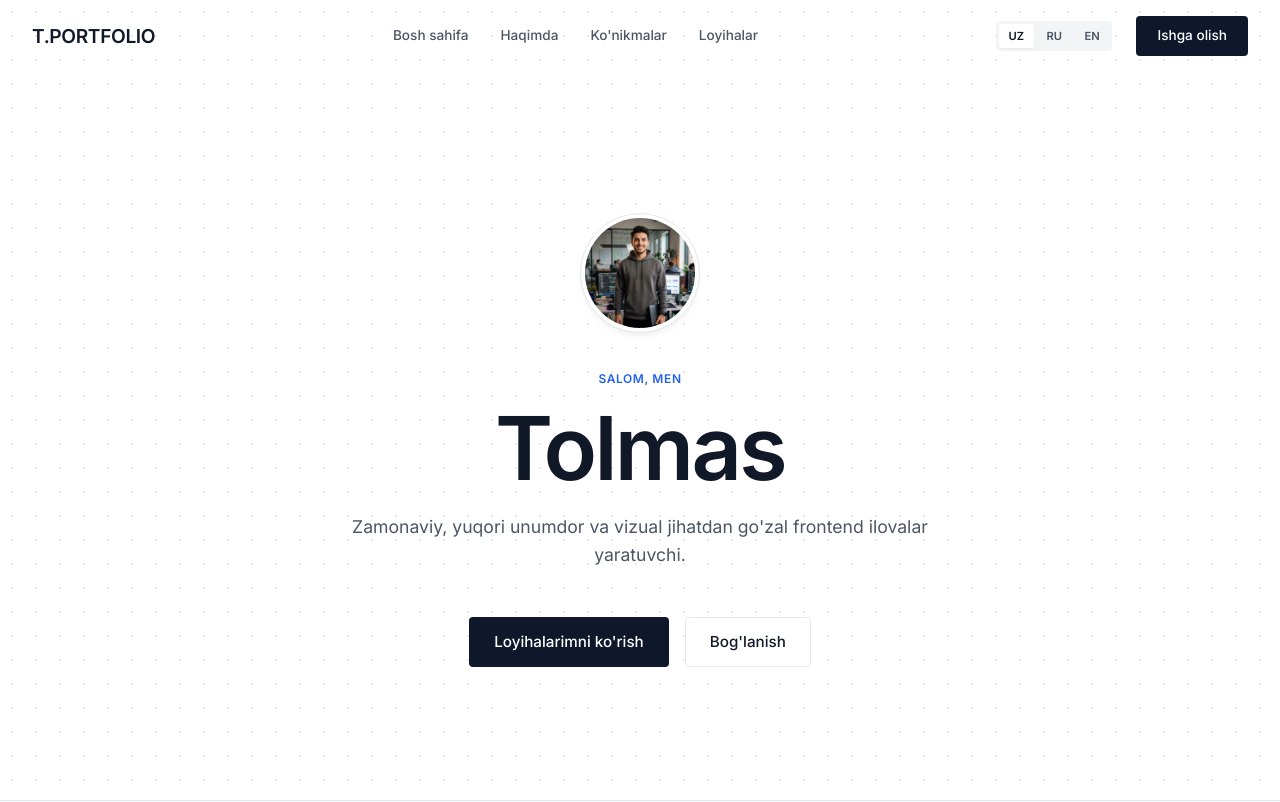
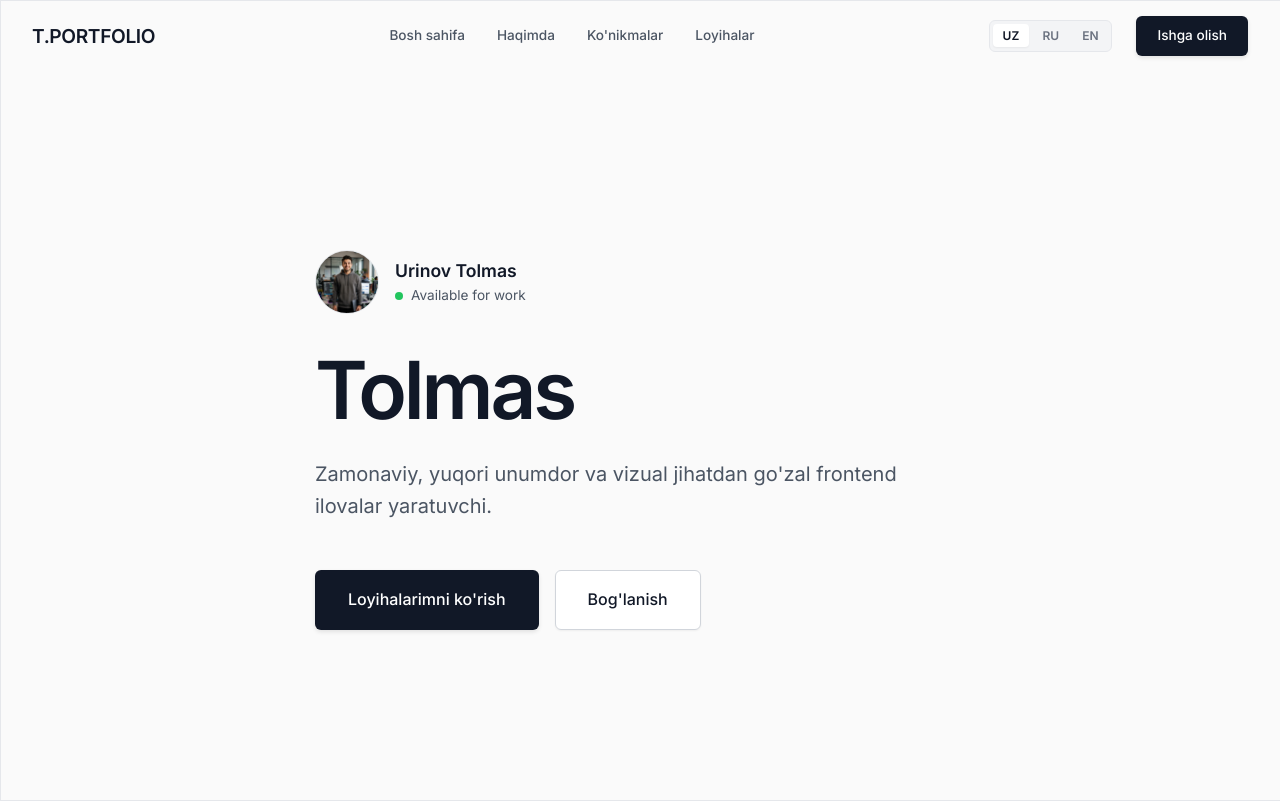
Before and after one commit to Tolmas001/frontend_portfolio, a React (Vite) app: page / in a window 1280 px wide. Shown: the top 802 px of the page. Built offline with nearby package versions, Linux system fonts and the light colour scheme.

Commit message:
feat: overhaul UI design with new grid background, updated styling variables, and enhanced scroll reveal animations

```diff
--- a/src/App.jsx
+++ b/src/App.jsx
@@ -7,8 +7,11 @@ import Projects from './components/Projects';
 import Contact from './components/Contact';
 import Footer from './components/Footer';
 import { LanguageProvider } from './LanguageContext';
+import { useScrollRevealAll } from './hooks/useScrollReveal';
 
 function App() {
+  useScrollRevealAll();
+
   return (
     <LanguageProvider>
       <Navbar />
--- a/src/components/Hero.jsx
+++ b/src/components/Hero.jsx
@@ -6,7 +6,7 @@ const Hero = () => {
   const { t } = useLang();
 
   return (
-    <section id="home" className="dot-bg" style={{
+    <section id="home" style={{
       minHeight: '100vh',
       display: 'flex',
       alignItems: 'center',
@@ -14,65 +14,67 @@ const Hero = () => {
       position: 'relative',
       paddingTop: '80px',
     }}>
-      <div className="container" style={{ position: 'relative', zIndex: 2, textAlign: 'center' }}>
+      <div className="container" style={{ position: 'relative', zIndex: 2 }}>
 
-        {/* Avatar */}
-        <div className="animate-slide-up" style={{ margin: '0 auto 2rem', display: 'flex', justifyContent: 'center' }}>
-          <div style={{
-            width: '120px', height: '120px',
+        <div style={{ maxWidth: '800px' }}>
+          {/* Avatar & Status */}
+          <div className="animate-slide-up" style={{ display: 'flex', alignItems: 'center', gap: '1rem', marginBottom: '2rem' }}>
+            <img src={avatar} alt="Tolmas" style={{
+              width: '64px', height: '64px',
               borderRadius: '50%',
+              objectFit: 'cover',
               border: '1px solid var(--border-color)',
-            padding: '4px',
-            background: '#fff',
-            boxShadow: 'var(--shadow-md)',
-            position: 'relative',
-          }}>
-            <img src={avatar} alt="Tolmas" style={{
-              width: '100%', height: '100%',
-              objectFit: 'cover',
-              borderRadius: '50%',
-              backgroundColor: 'var(--bg-secondary)',
             }} />
+            <div>
+              <div style={{ fontWeight: '600', color: 'var(--text-primary)', fontSize: '1.1rem' }}>Urinov Tolmas</div>
+              <div style={{ display: 'flex', alignItems: 'center', gap: '0.5rem', fontSize: '0.85rem', color: 'var(--text-secondary)' }}>
+                <span style={{ width: '8px', height: '8px', borderRadius: '50%', background: '#22c55e', display: 'inline-block' }}></span>
+                Available for work
+              </div>
             </div>
           </div>
 
-        {/* Greeting tag */}
-        <div className="animate-slide-up delay-1 section-tag">
-          {t.hero.greeting}
-        </div>
-
-        {/* Giant name */}
-        <h1 className="animate-slide-up delay-2" style={{
-          fontSize: 'clamp(3rem, 8vw, 5.5rem)',
+          {/* Giant name / Headline */}
+          <h1 style={{
+            fontSize: 'clamp(3rem, 7vw, 5rem)',
             lineHeight: '1.1',
-          marginBottom: '1rem',
+            marginBottom: '1.5rem',
             color: 'var(--text-primary)',
-          letterSpacing: '-0.03em',
+            letterSpacing: '-0.04em',
+            animation: 'slideUpFade 0.8s ease 0.1s forwards',
+            opacity: 0,
           }}>
             {t.hero.name}
           </h1>
 
           {/* Subtitle */}
-        <p className="animate-slide-up delay-3" style={{
-          fontSize: '1.1rem',
+          <p style={{
+            fontSize: '1.25rem',
+            lineHeight: '1.6',
             color: 'var(--text-secondary)',
-          maxWidth: '600px',
-          margin: '0 auto 3rem',
+            maxWidth: '650px',
+            marginBottom: '3rem',
+            animation: 'slideUpFade 0.8s ease 0.2s forwards',
+            opacity: 0,
           }}>
             {t.hero.subtitle}
           </p>
 
           {/* CTA Buttons */}
-        <div className="animate-slide-up delay-4" style={{
-          display: 'flex', gap: '1rem', justifyContent: 'center', flexWrap: 'wrap',
+          <div style={{
+            display: 'flex', gap: '1rem', flexWrap: 'wrap',
+            animation: 'slideUpFade 0.8s ease 0.3s forwards',
+            opacity: 0,
           }}>
-          <a href="#projects" className="btn btn-primary">
+            <a href="#projects" className="btn btn-primary" style={{ padding: '1rem 2rem', fontSize: '1rem' }}>
               {t.hero.cta_work}
             </a>
-          <a href="#contact" className="btn btn-outline">
+            <a href="#contact" className="btn btn-outline" style={{ padding: '1rem 2rem', fontSize: '1rem' }}>
               {t.hero.cta_talk}
             </a>
           </div>
+        </div>
+
       </div>
     </section>
   );
--- a/src/components/Navbar.jsx
+++ b/src/components/Navbar.jsx
@@ -22,9 +22,8 @@ const Navbar = () => {
       justifyContent: 'space-between',
       alignItems: 'center',
       padding: '1rem 2rem',
-      background: scrolled ? 'rgba(255,255,255,0.95)' : 'transparent',
-      backdropFilter: scrolled ? 'blur(10px)' : 'none',
-      borderBottom: scrolled ? '1px solid var(--border-color)' : '1px solid transparent',
+      background: scrolled ? 'rgba(255,255,255,0.98)' : 'transparent',
+      borderBottom: scrolled ? '1px solid #e5e7eb' : '1px solid transparent',
       transition: 'all 0.3s ease',
     }}>
       <div style={{
--- a/src/index.css
+++ b/src/index.css
@@ -44,7 +44,12 @@ html {
 }
 
 body {
-  background-color: var(--bg-color);
+  background-color: #fafafa;
+  background-image:
+    linear-gradient(#e5e7eb 1px, transparent 1px),
+    linear-gradient(90deg, #e5e7eb 1px, transparent 1px);
+  background-size: 32px 32px;
+  background-attachment: fixed;
   color: var(--text-primary);
   font-family: var(--font-body);
   line-height: 1.6;
@@ -54,9 +59,9 @@ body {
 }
 
 ::-webkit-scrollbar { width: 8px; }
-::-webkit-scrollbar-track { background: var(--bg-color); }
-::-webkit-scrollbar-thumb { background: var(--border-hover); border-radius: 4px; }
-::-webkit-scrollbar-thumb:hover { background: var(--text-muted); }
+::-webkit-scrollbar-track { background: transparent; }
+::-webkit-scrollbar-thumb { background: #cbd5e1; border-radius: 4px; }
+::-webkit-scrollbar-thumb:hover { background: #94a3b8; }
 
 h1, h2, h3, h4 {
   font-family: var(--font-heading);
@@ -78,15 +83,19 @@ button { cursor: pointer; border: none; outline: none; background: none; font-fa
 }
 
 .section-padding { padding: 8rem 0; }
-.section-alt { background: var(--bg-secondary); border-top: 1px solid var(--border-color); border-bottom: 1px solid var(--border-color); }
+.section-alt {
+  background: #ffffff;
+  border-top: 1px solid #e5e7eb;
+  border-bottom: 1px solid #e5e7eb;
+}
 
 /* ==================== BUTTONS ==================== */
 .btn {
   padding: 0.75rem 1.5rem;
-  border-radius: var(--radius-sm);
+  border-radius: 6px;
   font-weight: 500;
   font-size: 0.95rem;
-  transition: var(--transition-fast);
+  transition: all 0.2s ease;
   display: inline-flex;
   align-items: center;
   gap: 0.5rem;
@@ -95,25 +104,27 @@ button { cursor: pointer; border: none; outline: none; background: none; font-fa
 }
 
 .btn-primary {
-  background: var(--primary-color);
+  background: #111827;
   color: white;
+  box-shadow: 0 2px 4px rgba(0,0,0,0.1);
 }
 
 .btn-primary:hover {
-  background: var(--primary-light);
+  background: #1f2937;
   transform: translateY(-1px);
-  box-shadow: var(--shadow-md);
+  box-shadow: 0 4px 6px rgba(0,0,0,0.1);
 }
 
 .btn-outline {
-  border: 1px solid var(--border-color);
-  color: var(--text-primary);
-  background: white;
+  background: #ffffff;
+  border: 1px solid #d1d5db;
+  color: #111827;
+  box-shadow: 0 1px 2px rgba(0,0,0,0.05);
 }
 
 .btn-outline:hover {
-  background: var(--bg-secondary);
-  border-color: var(--text-secondary);
+  background: #f9fafb;
+  border-color: #9ca3af;
 }
 
 /* ==================== SECTION HEADER ==================== */
@@ -127,7 +138,7 @@ button { cursor: pointer; border: none; outline: none; background: none; font-fa
   font-weight: 600;
   letter-spacing: 0.05em;
   text-transform: uppercase;
-  color: var(--secondary-color);
+  color: #4b5563;
   margin-bottom: 0.75rem;
 }
 
@@ -164,23 +175,24 @@ button { cursor: pointer; border: none; outline: none; background: none; font-fa
 
 /* ==================== CARDS ==================== */
 .project-card {
-  border-radius: var(--radius-md);
+  border-radius: 8px;
   overflow: hidden;
-  background: #fff;
-  border: 1px solid var(--border-color);
-  transition: var(--transition-slow);
+  background: #ffffff;
+  border: 1px solid #e5e7eb;
+  box-shadow: 0 1px 3px rgba(0,0,0,0.05);
+  transition: all 0.2s ease;
   display: flex;
   flex-direction: column;
 }
 
 .project-card:hover {
-  box-shadow: var(--shadow-lg);
+  box-shadow: 0 10px 15px -3px rgba(0,0,0,0.1);
   transform: translateY(-4px);
 }
 
 .project-card-img-wrap {
   height: 220px;
-  border-bottom: 1px solid var(--border-color);
+  border-bottom: 1px solid #e5e7eb;
   overflow: hidden;
 }
 
@@ -188,10 +200,7 @@ button { cursor: pointer; border: none; outline: none; background: none; font-fa
   width: 100%;
   height: 100%;
   object-fit: cover;
-  transition: transform 0.6s ease;
 }
-
-.project-card:hover img { transform: scale(1.03); }
 
 .project-card-body {
   padding: 1.5rem;
@@ -200,42 +209,44 @@ button { cursor: pointer; border: none; outline: none; background: none; font-fa
 
 /* ==================== SKILL CARD ==================== */
 .skill-card {
-  border-radius: var(--radius-md);
+  border-radius: 8px;
   padding: 1.5rem;
-  background: #fff;
-  border: 1px solid var(--border-color);
-  transition: var(--transition-fast);
+  background: #ffffff;
+  border: 1px solid #e5e7eb;
+  box-shadow: 0 1px 3px rgba(0,0,0,0.05);
+  transition: all 0.2s ease;
 }
 
 .skill-card:hover {
-  border-color: var(--text-muted);
-  box-shadow: var(--shadow-md);
+  border-color: #d1d5db;
+  box-shadow: 0 4px 6px -1px rgba(0,0,0,0.1);
 }
 
 /* ==================== FORM INPUTS ==================== */
 .form-input {
   width: 100%;
   padding: 0.75rem 1rem;
-  background: #fff;
-  border: 1px solid var(--border-color);
-  border-radius: var(--radius-sm);
+  background: #ffffff;
+  border: 1px solid #d1d5db;
+  border-radius: 6px;
   color: var(--text-primary);
   outline: none;
   font-family: var(--font-body);
   font-size: 0.95rem;
-  transition: var(--transition-fast);
+  box-shadow: 0 1px 2px rgba(0,0,0,0.05);
+  transition: all 0.2s ease;
 }
 
 .form-input:focus {
-  border-color: var(--primary-color);
-  box-shadow: 0 0 0 1px var(--primary-color);
+  border-color: #2563eb;
+  box-shadow: 0 0 0 3px rgba(37,99,235,0.2);
 }
 
 .form-label {
   display: block;
   font-size: 0.85rem;
   font-weight: 500;
-  color: var(--text-primary);
+  color: #374151;
   margin-bottom: 0.4rem;
 }
 
@@ -243,39 +254,34 @@ button { cursor: pointer; border: none; outline: none; background: none; font-fa
 .tag-pill {
   font-size: 0.75rem;
   font-weight: 500;
-  padding: 0.2rem 0.6rem;
-  background: var(--bg-tertiary);
-  border: 1px solid var(--border-color);
-  border-radius: var(--radius-sm);
-  color: var(--text-secondary);
+  padding: 0.25rem 0.6rem;
+  background: #f3f4f6;
+  border: 1px solid #e5e7eb;
+  border-radius: 4px;
+  color: #4b5563;
 }
 
 /* ==================== LANG SWITCHER ==================== */
 .lang-switcher {
   display: flex;
-  gap: 0.2rem;
-  background: var(--bg-tertiary);
-  border-radius: var(--radius-sm);
+  gap: 0.25rem;
+  background: #f3f4f6;
+  border: 1px solid #e5e7eb;
+  border-radius: 6px;
   padding: 0.2rem;
 }
 
 .lang-btn {
-  font-size: 0.7rem;
+  font-size: 0.75rem;
   font-weight: 600;
-  padding: 0.3rem 0.6rem;
-  border-radius: 3px;
-  color: var(--text-secondary);
-  transition: var(--transition-fast);
+  padding: 0.25rem 0.6rem;
+  border-radius: 4px;
+  color: #6b7280;
+  transition: all 0.2s ease;
 }
 
 .lang-btn.active {
-  background: #fff;
-  color: var(--text-primary);
-  box-shadow: var(--shadow-sm);
+  background: #ffffff;
+  color: #111827;
+  box-shadow: 0 1px 2px rgba(0,0,0,0.05);
 }
-
-/* ==================== DOT GRID BG ==================== */
-.dot-bg {
-  background-image: radial-gradient(var(--border-color) 1px, transparent 1px);
-  background-size: 24px 24px;
-}
```
Also changed, not shown: src/assets/hero_map_bg.png (added). Lines whose indentation alone changed are shown as unchanged.
